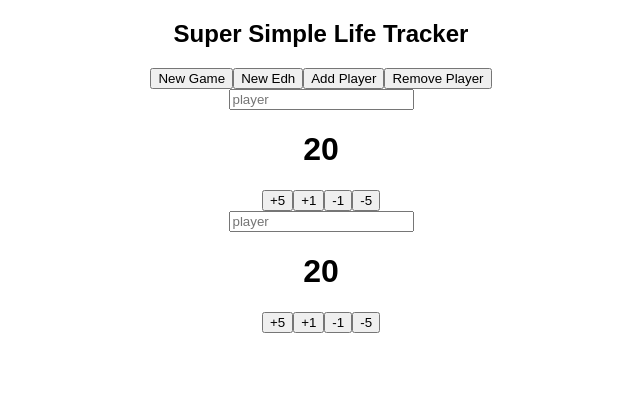
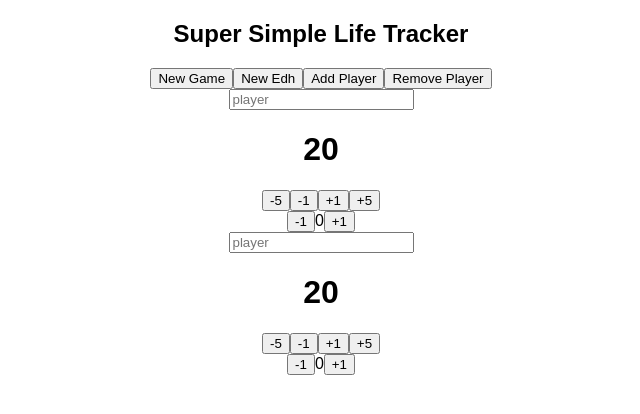
Before and after one commit to freemtgcounter/mtg-life, a React (Create React App) app: page / in a window 1280 px wide. Shown: the top 414 px of the page, without its empty margins (319-959 px from the left). Built offline with nearby package versions, Linux system fonts and the light colour scheme.

Commit message:
adds poison counters + simply history log
and activates remove player button

```diff
--- a/src/App.js
+++ b/src/App.js
@@ -23,6 +23,10 @@ class App extends Component {
     this.setState({ player_count: this.state.player_count + 1 });
   }
 
+  removePlayer() {
+    this.setState({ player_count: this.state.player_count - 1 });
+  }
+
   render() {
     const players = [];
     for(let i = 0; i < this.state.player_count; i++) {
@@ -35,7 +39,7 @@ class App extends Component {
           <button onClick={() => this.newGame()}>New Game</button>
           <button onClick={() => this.newEdh()}>New Edh</button>
           <button onClick={() => this.addPlayer()}>Add Player</button>
-          <button onClick={() => this.RemovePlayer()}>Remove Player</button>
+          <button onClick={() => this.removePlayer()}>Remove Player</button>
         </header>
 
         {players}
--- a/src/components/Player.js
+++ b/src/components/Player.js
@@ -4,29 +4,58 @@ class Player extends React.Component {
   constructor(props) {
     super(props);
     this.state = {
-      life_total: this.props.life_total || 20
+      life_total: this.props.life_total || 20,
+      poison_counters: this.props.poison_counters || 0,
+      history: [],
+      future: []
     }
   }
 
   componentWillReceiveProps(newProps) {
-      this.setState({life_total: newProps.life_total});
+    this.setState({
+      life_total: newProps.life_total,
+      poison_counters: newProps.poison_counters,
+      history: [],
+      future: []
+    });
   }
 
   adjustLifeTotal = param => e => {
+    const old_life = this.state.life_total
+    const new_life = old_life + param
+    const life_object = { old_life: this.state.life_total, life_event: param }
     this.setState({
-      life_total: this.state.life_total + param
+      life_total: new_life,
+      history: [...this.state.history, life_object]
+    });
+  };
+
+  adjustPoisonCounters = param => e => {
+    this.setState({
+      poison_counters: this.state.poison_counters + param
     });
   };
 
   render() {
+    const history_list = this.state.history.map((history_step) =>
+      <p>({history_step.old_life}) {history_step.life_event > 0 ? "+" : ""}{history_step.life_event}</p>
+    );
     return (
       <div className="player">
           <input type="string" placeholder="player" />
           <h1>{this.state.life_total}</h1>
-          <button onClick={this.adjustLifeTotal(5)}>+5</button>
-          <button onClick={this.adjustLifeTotal(1)}>+1</button>
-          <button onClick={this.adjustLifeTotal(-1)}>-1</button>
-          <button onClick={this.adjustLifeTotal(-5)}>-5</button>
+          <section className="life_buttons">
+            <button onClick={this.adjustLifeTotal(-5)}>-5</button>
+            <button onClick={this.adjustLifeTotal(-1)}>-1</button>
+            <button onClick={this.adjustLifeTotal(1)}>+1</button>
+            <button onClick={this.adjustLifeTotal(5)}>+5</button>
+          </section>
+          <section className="life_buttons">
+            <button onClick={this.adjustPoisonCounters(-1)}>-1</button>
+            <span className="poison_count">{this.state.poison_counters}</span>
+            <button onClick={this.adjustPoisonCounters(1)}>+1</button>
+          </section>
+          <section className="player_log">{history_list}</section>
       </div>
     )
   }
```
